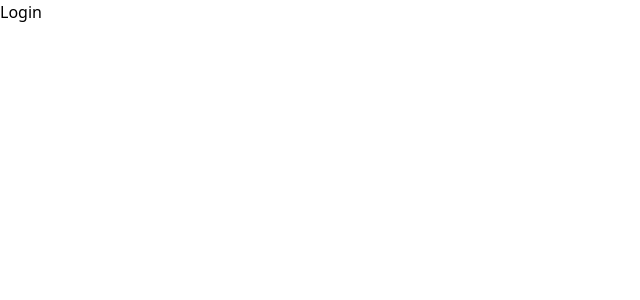
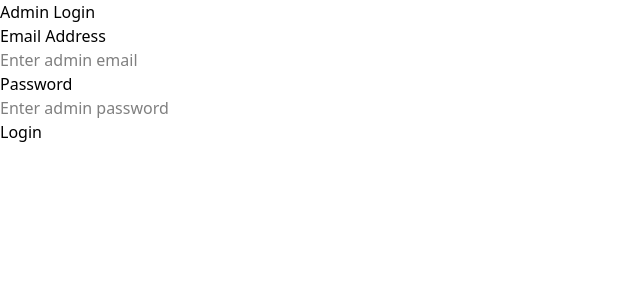
Before and after one commit to boben195/p07-hotel-MERN, a React (Vite) app in the folder admin/: page / in a window 1280 px wide. Shown: the top 300 px of the page, without its empty margins (0-640 px from the left). Built offline with nearby package versions, Linux system fonts and the light colour scheme; the HTML template or start-up script is replaced by a standard one.

Commit message:
add admin login

```diff
--- a/admin/src/components/Login.jsx
+++ b/admin/src/components/Login.jsx
@@ -1,7 +1,40 @@
-import React from "react";
+import React, { useState } from "react";
+import { backendUrl } from "../App";
 
 const Login = () => {
-  return <div>Login</div>;
+  const [email, setEmail] = useState("");
+  const [password, setPassword] = useState("");
+
+  return (
+    <div>
+      <div>
+        <div>
+          <h1>Admin Login</h1>
+          <form>
+            <div>
+              <p>Email Address</p>
+              <input
+                type="email"
+                placeholder="Enter admin email"
+                value={email}
+                onChange={(e) => setEmail(e.target.value)}
+              />
+            </div>
+            <div>
+              <p>Password</p>
+              <input
+                type="password"
+                placeholder="Enter admin password"
+                value={password}
+                onChange={(e) => setPassword(e.target.value)}
+              />
+            </div>
+            <button>Login</button>
+          </form>
+        </div>
+      </div>
+    </div>
+  );
 };
 
 export default Login;
```
